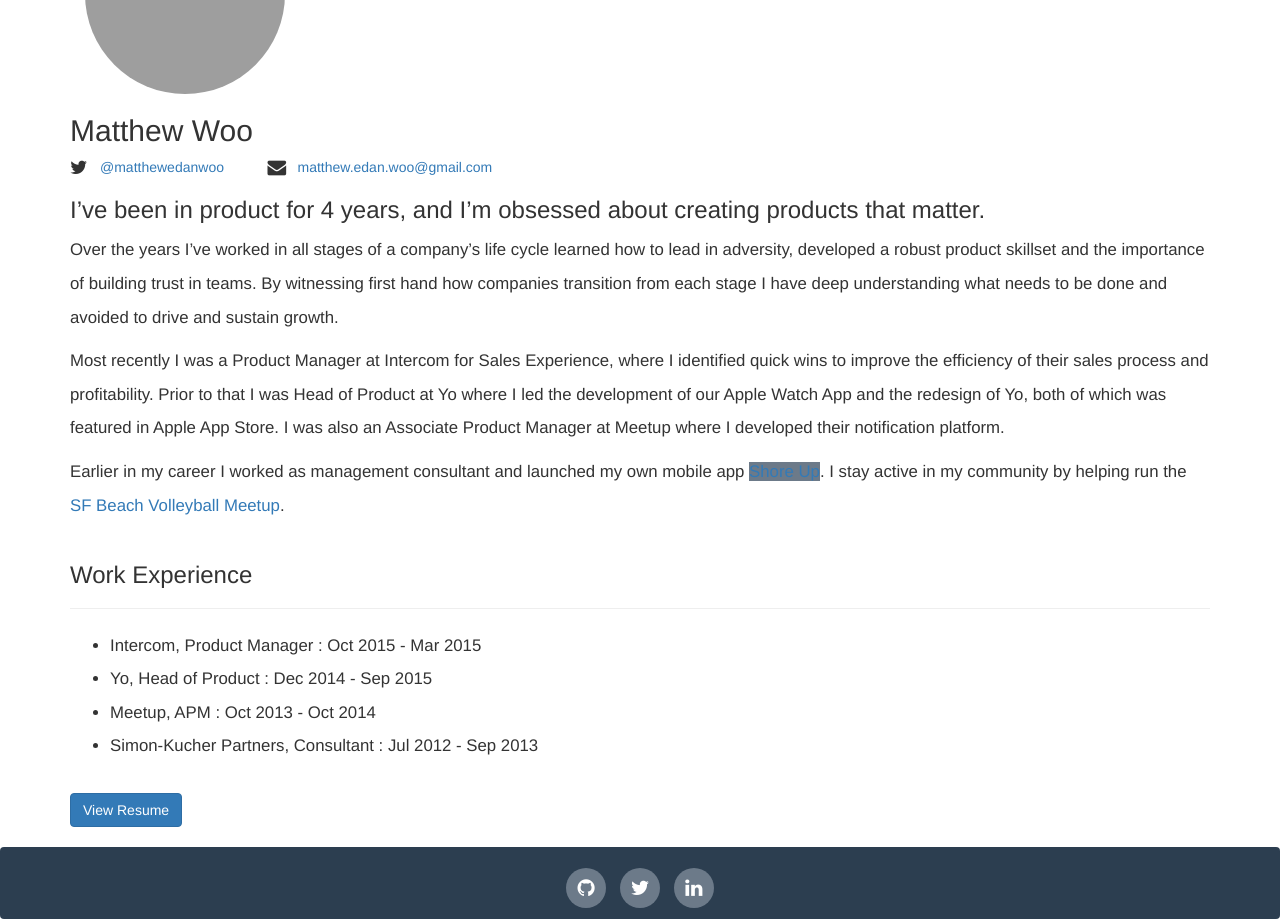
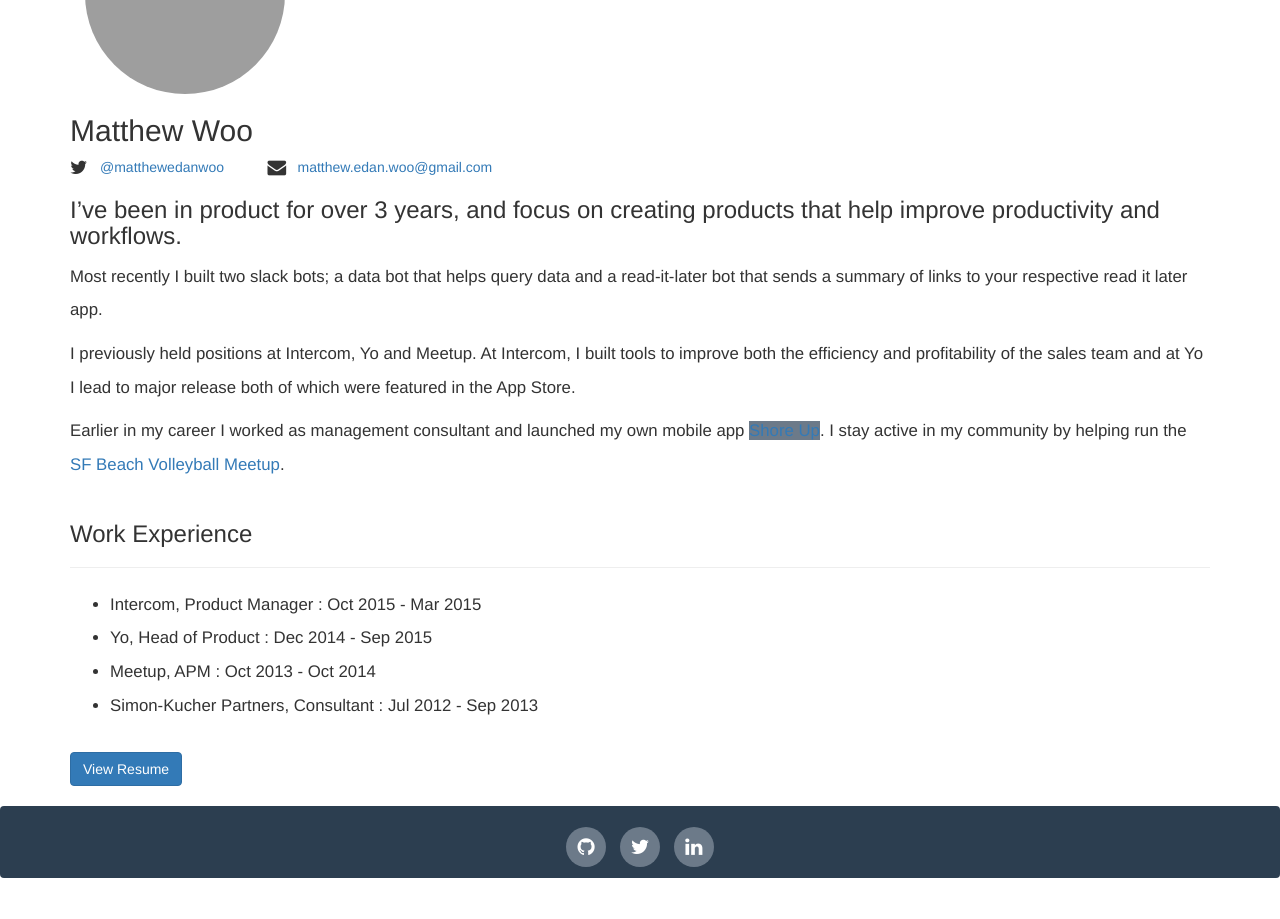
Before and after one commit to matthewwoo-zz/Woosite, a Flask app: page /about in a window 1280 px wide. Shown: the part 206-1125 px from the top of the page. After the commit the page ends 1084 px from the top, so only its background shows below. Run offline with Flask 2, Linux system fonts and the light colour scheme; some libraries are stand-ins or nearby versions; grey boxes are pictures that could not be loaded.

Commit message:
Updated about copy

```diff
--- a/src/templates/about.jinja2
+++ b/src/templates/about.jinja2
@@ -28,18 +28,14 @@
             </div>
         </div>
     </div>
-    <h3> I’ve been in product for 4 years, and I’m obsessed about creating products that matter.
+    <h3> I’ve been in product for over 3 years, and focus on creating products that help improve productivity and workflows.
     </h3>
-    <p class="bio">
-    Over the years I’ve worked in all stages of a company’s life cycle learned how to lead in adversity, developed a robust product skillset and the importance of building trust in teams. By witnessing first hand how companies transition from each stage I have deep understanding what needs to be done and avoided to drive and sustain growth.
+    <p class="bio">Most recently I built two slack bots; a data bot that helps query data and a read-it-later bot that sends a summary of links to your respective read it later app.
     </p>
-    <p class="bio">
-    Most recently I was a Product Manager at Intercom for Sales Experience, where I identified quick wins to improve the efficiency of their sales process and profitability. Prior to that I was Head of Product at Yo where I led the development of our Apple Watch App and the redesign of Yo, both of which was featured in Apple App Store. I was also an Associate Product Manager at Meetup where I developed their notification platform.
+    <p class="bio">I previously held positions at Intercom, Yo and Meetup. At Intercom, I built tools to improve both the efficiency and profitability of the sales team and at Yo I lead to major release both of which were featured in the App Store.
     </p>
-    <p class="bio">
-    Earlier in my career I worked as management consultant and launched my own mobile app <a href="http://www.blogto.com/tech/2012/06/get_to_know_a_toronto_startup_shore_up/">Shore Up</a>. I stay active in my community by helping run the <a class="text-link" href="http://www.meetup.com/SF-2x2-Beach-Volleyball-Meetup/">SF Beach Volleyball Meetup</a>.
+    <p class="bio">Earlier in my career I worked as management consultant and launched my own mobile app <a href="http://www.blogto.com/tech/2012/06/get_to_know_a_toronto_startup_shore_up/">Shore Up</a>. I stay active in my community by helping run the <a class="text-link" href="http://www.meetup.com/SF-2x2-Beach-Volleyball-Meetup/">SF Beach Volleyball Meetup</a>.
     </p>
-
     <div class="page-header">
         <h3>Work Experience</h3>
     </div>
@@ -53,5 +49,4 @@
     <a class="btn btn-primary" href="https://www.dropbox.com/s/60e86qtqkksg48d/2016%20Matthew%20Woo%20Resume.pdf?dl=0">View Resume</a>
     <br>
     <br>
-
 {% endblock %}
```
